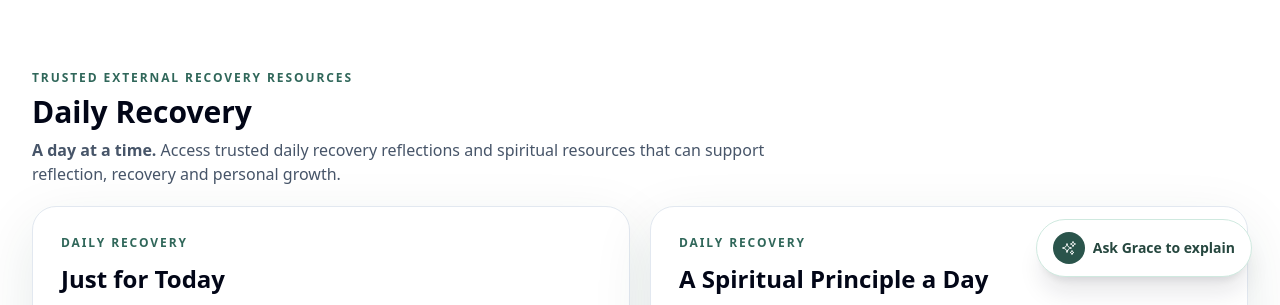
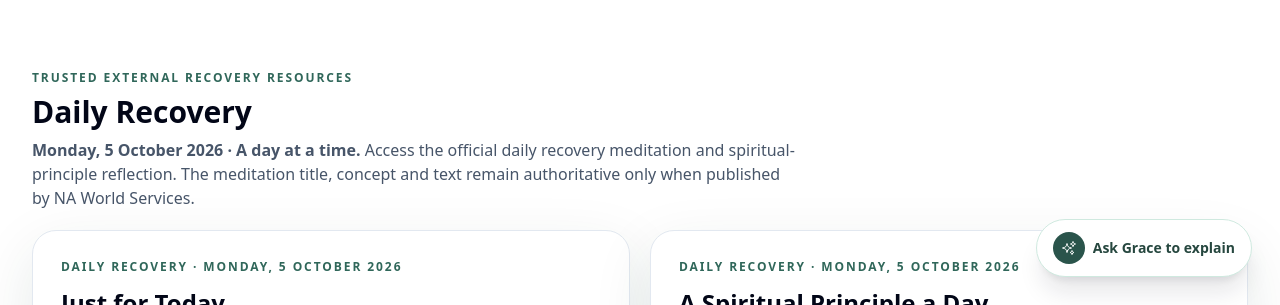
Before and after one commit to EPHANTUS2026/EPHANTUS2026-The_loving-Hand-of-Grace-., a Next.js app: page /knowledge in a window 1280 px wide. Shown: the part 495-800 px from the top of the page. Built offline with nearby package versions, Linux system fonts and the light colour scheme; no server answers.

Commit message:
Make Daily Recovery date-aware in Kenya time

```diff
--- a/components/knowledge/DailyRecovery.js
+++ b/components/knowledge/DailyRecovery.js
@@ -1,4 +1,5 @@
 import {ArrowTopRightOnSquareIcon} from '@heroicons/react/24/outline';
 import {RECOVERY_RESOURCES} from '@/lib/recovery-resources';
-function Card({resource,cta}){return <article className="card flex h-full flex-col"><div className="text-xs font-black uppercase tracking-[.16em] text-grace-700">Daily Recovery</div><h3 className="mt-3 text-2xl font-black text-slate-950">{resource.title}</h3><p className="mt-1 font-semibold text-slate-700">{resource.subtitle}</p><p className="mt-4 flex-1 leading-7 text-slate-600">{resource.description}</p><a href={resource.officialUrl} target="_blank" rel="noopener noreferrer" className="mt-6 inline-flex min-h-12 items-center justify-center gap-2 rounded-full bg-grace-800 px-5 py-3 font-bold text-white transition hover:bg-grace-700 focus:outline-none focus:ring-2 focus:ring-grace-500 focus:ring-offset-2" aria-label={cta+' on the Narcotics Anonymous World Services website — opens in a new tab'}>{cta}<ArrowTopRightOnSquareIcon aria-hidden="true" className="h-4 w-4"/></a><p className="mt-4 text-xs leading-5 text-slate-500">Official Narcotics Anonymous World Services resource. Loving Hand of Grace provides convenient access and does not republish this literature or imply affiliation or sponsorship.</p></article>}
-export default function DailyRecovery(){return <section id="daily-recovery" aria-labelledby="daily-recovery-title"><div className="mb-5"><div className="text-xs font-black uppercase tracking-[.16em] text-grace-700">Trusted external recovery resources</div><h2 id="daily-recovery-title" className="mt-2 text-3xl font-black text-slate-950">Daily Recovery</h2><p className="mt-2 max-w-3xl text-slate-600"><strong>A day at a time.</strong> Access trusted daily recovery reflections and spiritual resources that can support reflection, recovery and personal growth.</p></div><div className="grid gap-5 md:grid-cols-2"><Card resource={RECOVERY_RESOURCES.jft} cta="Read Today's Meditation →"/><Card resource={RECOVERY_RESOURCES.spiritualPrinciple} cta="Read Today's Spiritual Principle →"/></div></section>}
+const kenyaToday=()=>new Intl.DateTimeFormat('en-KE',{timeZone:'Africa/Nairobi',weekday:'long',day:'numeric',month:'long',year:'numeric'}).format(new Date());
+function Card({resource,cta,today}){return <article className="card flex h-full flex-col"><div className="text-xs font-black uppercase tracking-[.16em] text-grace-700">Daily Recovery · {today}</div><h3 className="mt-3 text-2xl font-black text-slate-950">{resource.title}</h3><p className="mt-1 font-semibold text-slate-700">{resource.subtitle}</p><p className="mt-4 flex-1 leading-7 text-slate-600">{resource.description}</p><a href={resource.officialUrl} target="_blank" rel="noopener noreferrer" className="mt-6 inline-flex min-h-12 items-center justify-center gap-2 rounded-full bg-grace-800 px-5 py-3 font-bold text-white transition hover:bg-grace-700 focus:outline-none focus:ring-2 focus:ring-grace-500 focus:ring-offset-2" aria-label={cta+' on the Narcotics Anonymous World Services website — opens in a new tab'}>{cta}<ArrowTopRightOnSquareIcon aria-hidden="true" className="h-4 w-4"/></a><p className="mt-4 text-xs leading-5 text-slate-500">Official Narcotics Anonymous World Services resource. The date above is Kenya time. NAWS controls the meditation and its publication timing; if its page still shows the previous date, Loving Hand of Grace will not substitute, invent or republish a different NA reading.</p></article>}
+export default function DailyRecovery(){const today=kenyaToday();return <section id="daily-recovery" aria-labelledby="daily-recovery-title"><div className="mb-5"><div className="text-xs font-black uppercase tracking-[.16em] text-grace-700">Trusted external recovery resources</div><h2 id="daily-recovery-title" className="mt-2 text-3xl font-black text-slate-950">Daily Recovery</h2><p className="mt-2 max-w-3xl text-slate-600"><strong>{today} · A day at a time.</strong> Access the official daily recovery meditation and spiritual-principle reflection. The meditation title, concept and text remain authoritative only when published by NA World Services.</p></div><div className="grid gap-5 md:grid-cols-2"><Card resource={RECOVERY_RESOURCES.jft} cta="Open Official Just for Today →" today={today}/><Card resource={RECOVERY_RESOURCES.spiritualPrinciple} cta="Open Official Spiritual Principle →" today={today}/></div></section>}
```
